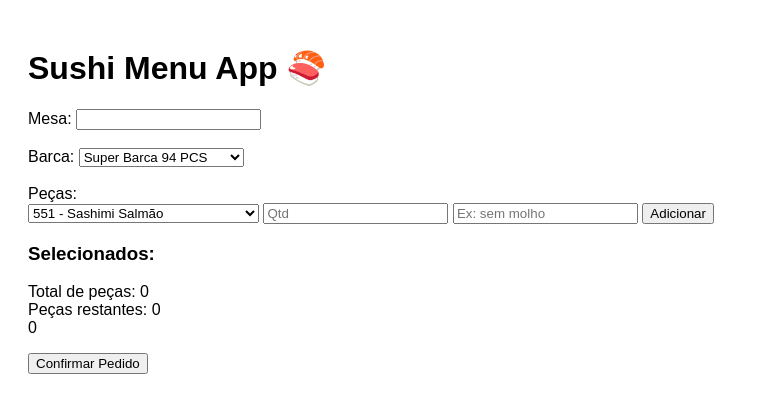
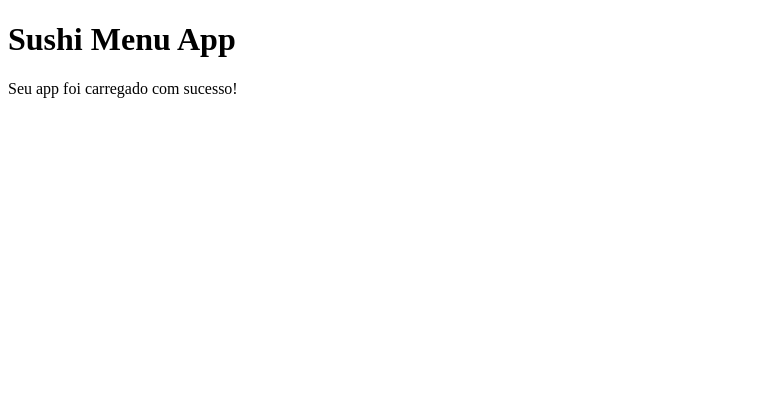
Before and after one commit to Alduin12324/Elleah, a plain HTML site: page index.html in a window 1280 px wide. Shown: the whole page, without its empty margins (0-768 px from the left). Drawn offline with Linux system fonts and the light colour scheme.

Commit message:
Add files via upload

```diff
--- a/index.html
+++ b/index.html
@@ -2,62 +2,14 @@
 <html lang="pt-BR">
 <head>
   <meta charset="UTF-8" />
-  <meta name="viewport" content="width=device-width, initial-scale=1.0"/>
+  <meta name="viewport" content="width=device-width, initial-scale=1.0" />
   <title>Sushi Menu App</title>
   <link rel="manifest" href="manifest.json" />
-  <script defer src="app.js"></script>
-  <style>
-    body { font-family: sans-serif; padding: 20px; }
-    .item { margin-bottom: 10px; }
-    .success { background: #d4edda; padding: 10px; margin-top: 10px; border: 1px solid #c3e6cb; }
-  </style>
+  <meta name="theme-color" content="#ffffff" />
 </head>
 <body>
-  <h1>Sushi Menu App 🍣</h1>
-  <label>Mesa: <input type="text" id="mesa" /></label>
-  <br/><br/>
-  <label>Barca:
-    <select id="barca">
-      <option value="94">Super Barca 94 PCS</option>
-      <option value="75">Barca Level 75 PCS</option>
-      <option value="53">1/2 Barca Esp 53 PCS</option>
-      <option value="38">1/2 Barca Level 38 PCS</option>
-    </select>
-  </label>
-  <br/><br/>
-  <div>
-    <label>Peças:</label><br/>
-    <select id="peca">
-      <option value="551">551 - Sashimi Salmão</option>
-      <option value="552">552 - Sashimi Peixe Branco</option>
-      <option value="701">701 - Niguiri Salmão</option>
-      <option value="702">702 - Niguiri Kani</option>
-      <option value="703">703 - Niguiri Skin</option>
-      <option value="704">704 - Niguiri Camarão</option>
-      <option value="705">705 - Niguiri Peixe Branco c/ Molho</option>
-      <option value="706">706 - Niguiri Geleia</option>
-      <option value="707">707 - Niguiri Geleia Apimentada</option>
-      <option value="801">801 - Especial Sakemake Inv. Esp.</option>
-      <option value="802">802 - Kurisko de Peixe</option>
-      <option value="803">803 - Ebimaki</option>
-      <option value="804">804 - Kurisco de Camarão</option>
-      <option value="805">805 - Ebi-Kato</option>
-      <option value="601">601 - Hossomaki Peixe Branco</option>
-      <option value="602">602 - Hossomaki Kanimaki</option>
-      <option value="603">603 - Hossomaki Kapamaki</option>
-      <option value="604">604 - Hossomaki Macuximaki</option>
-      <option value="605">605 - Hossomaki Skimmaki</option>
-      <option value="667">667 - Uramaki Skin Especial</option>
-    </select>
-    <input type="number" id="qtd" placeholder="Qtd" min="1"/>
-    <input type="text" id="obs" placeholder="Ex: sem molho" />
-    <button onclick="addItem()">Adicionar</button>
-  </div>
-
-  <h3>Selecionados:</h3>
-  <ul id="selecionados"></ul>
-  <p>Total de peças: <span id="total">0</span><br/>Peças restantes: <span id="quantidade-restante">0</span><br/> <span id="total">0</span></p>
-  <button onclick="confirmar()">Confirmar Pedido</button>
-  <div id="mensagem"></div>
+  <h1>Sushi Menu App</h1>
+  <p>Seu app foi carregado com sucesso!</p>
+  <script src="main.js"></script>
 </body>
 </html>
--- /dev/null
+++ b/main.js
@@ -0,0 +1,4 @@
+console.log("Sushi Menu App carregado!");
+if ('serviceWorker' in navigator) {
+  navigator.serviceWorker.register('service-worker.js');
+}
```
Also changed, not shown: service-worker.js (added, +20 -0 lines), icon-192.png (added), icon-512.png (added), manifest.json.
